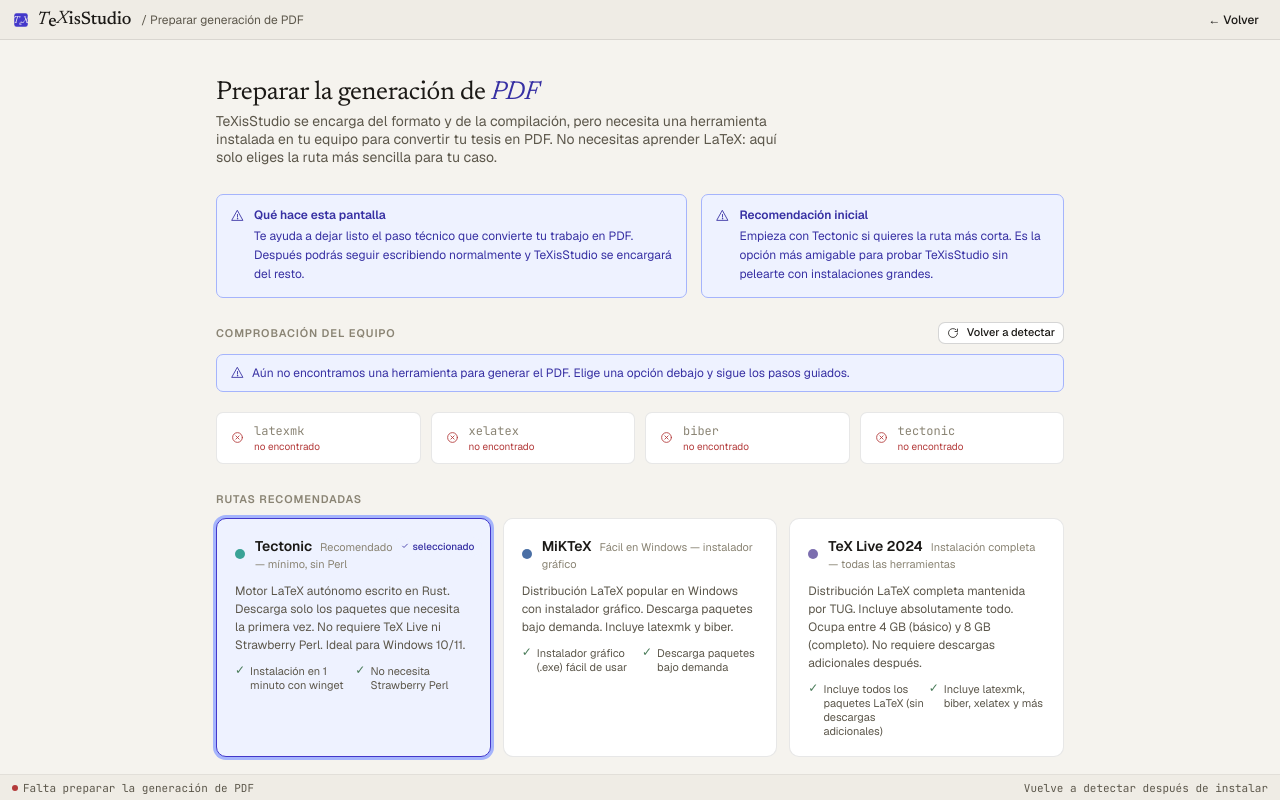
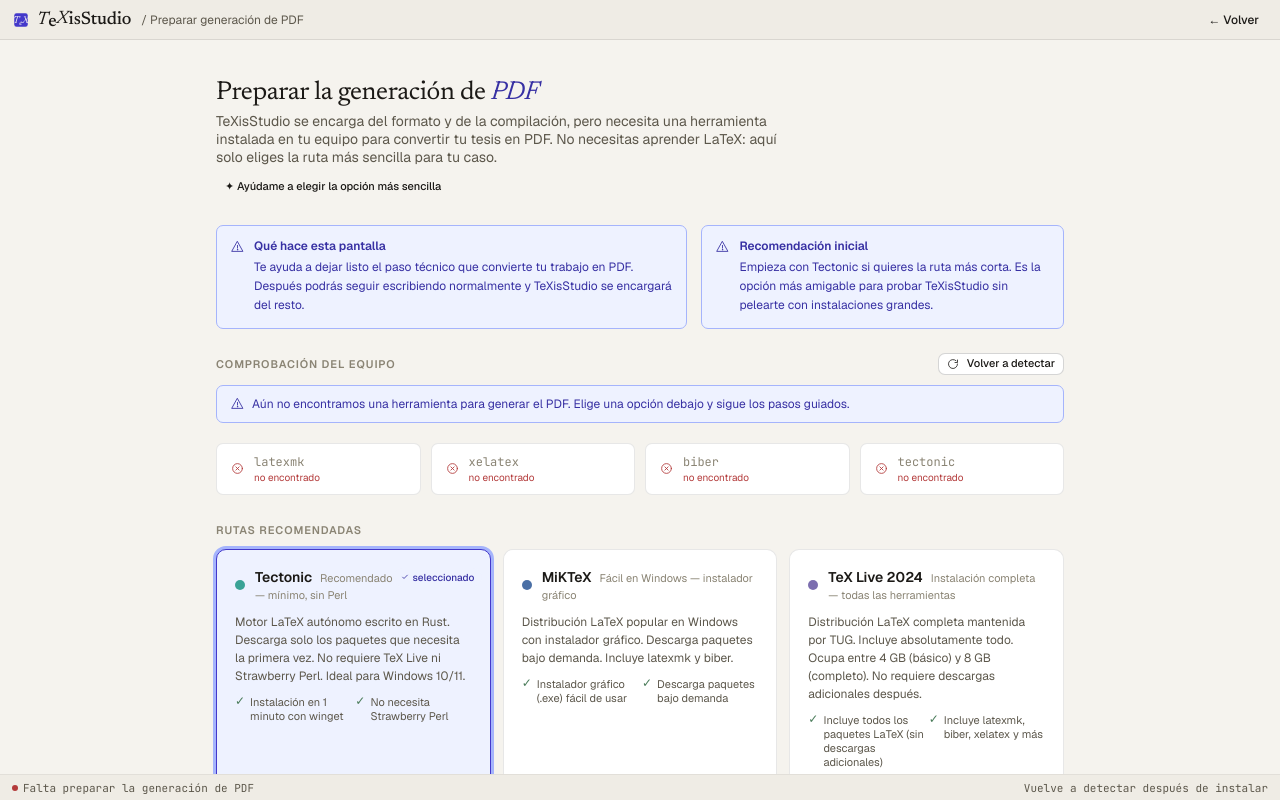
Before and after one commit to GonzaloAndDev/TeXisStudio, a React (Vite) app in the folder texis-app/: page /setup-latex in a window 1280 px wide. Built offline with nearby package versions, Linux system fonts and the light colour scheme.

Commit message:
feat(app): add contextual AI help to novice workflow

```diff
--- a/texis-app/src/components/AiAssistantPanel.tsx
+++ b/texis-app/src/components/AiAssistantPanel.tsx
@@ -5,7 +5,7 @@
  * Ningún cambio se aplica al documento sin confirmación explícita del usuario.
  */
 
-import { useRef, useState } from "react";
+import { useEffect, useRef, useState } from "react";
 import { useAiStore, type AiActionMode, type AiContextScope, type AiProvider } from "../stores/ai";
 import { sendAiMessage, buildErrorMessage } from "../services/aiService";
 import type { AiPendingAction } from "../stores/ai";
@@ -204,6 +204,13 @@
   const model = store.currentModel();
   const isConfigured = apiKey.trim().length > 0;
 
+  useEffect(() => {
+    if (store.draftInput) {
+      setInput(store.draftInput);
+      setTimeout(() => inputRef.current?.focus(), 0);
+    }
+  }, [store.draftInput]);
+
   async function handleSend() {
     if (!input.trim() || store.isLoading) return;
 
@@ -236,6 +243,7 @@
     }
 
     setInput("");
+    store.setDraftInput("");
 
     // Añadir el mensaje original (sin el contexto técnico) al historial visible
     store.addMessage(provider, { role: "user", content: input.trim(), timestamp: Date.now() });
--- a/texis-app/src/components/AiHelpButton.tsx
+++ b/texis-app/src/components/AiHelpButton.tsx
@@ -41,11 +41,8 @@
   function handleClick() {
     store.setUiContext({ activePanel: panel });
     store.setActionMode(mode);
+    store.setDraftInput(question);
     store.openPanel();
-    // Pre-cargar la pregunta en el historial como si el usuario la hubiera enviado
-    // Para que el usuario solo tenga que ver la respuesta, no reescribir la pregunta.
-    // Nota: no se envía automáticamente — el usuario confirma con Enter o el botón.
-    // Esto respeta el principio de que el usuario siempre tiene control.
   }
 
   if (variant === "chip") {
--- a/texis-app/src/stores/ai.ts
+++ b/texis-app/src/stores/ai.ts
@@ -132,6 +132,8 @@
   isPanelOpen: boolean;
   togglePanel: () => void;
   openPanel: () => void;
+  draftInput: string;
+  setDraftInput: (value: string) => void;
 
   // Notificación de cambio automático (AutoWithNotification)
   changeNotification: { description: string; timestamp: number } | null;
@@ -181,6 +183,8 @@
   isPanelOpen: false,
   togglePanel: () => set((s) => ({ isPanelOpen: !s.isPanelOpen })),
   openPanel: () => set({ isPanelOpen: true }),
+  draftInput: "",
+  setDraftInput: (draftInput) => set({ draftInput }),
 
   changeNotification: null,
   setChangeNotification: (n) =>
--- a/texis-app/src/views/LibraryView.tsx
+++ b/texis-app/src/views/LibraryView.tsx
@@ -13,6 +13,7 @@
 import { ProfileStatusBadge } from "../components/ProfileStatusBadge";
 import { fetchProfileCatalog, type CatalogProfile } from "../services/profileCatalog";
 import { CommunityProfileCard } from "../components/library/CommunityProfileCard";
+import { AiHelpButton } from "../components/AiHelpButton";
 
 // ── Catálogo de elementos ──────────────────────────────────────────────────────
 
@@ -1245,6 +1246,13 @@
           <button className="btn btn-sm" onClick={() => applyGuidedPreset("engineering")}>Ingeniería · IEEE</button>
           <button className="btn btn-sm" onClick={() => applyGuidedPreset("health")}>Salud · Vancouver</button>
           <button className="btn btn-sm" onClick={() => applyGuidedPreset("doctoral")}>Doctorado</button>
+          <AiHelpButton
+            panel="library_profiles"
+            mode="app_help"
+            label="Ayúdame a elegir perfil"
+            question="Estoy en la biblioteca de perfiles. ¿Cómo decido cuál me conviene si no encuentro una coincidencia exacta para mi institución o programa?"
+            variant="chip"
+          />
         </div>
 
         {/* Search bar */}
--- a/texis-app/src/views/SettingsView.tsx
+++ b/texis-app/src/views/SettingsView.tsx
@@ -2,6 +2,7 @@
 import { useNavigate, useParams } from "react-router-dom";
 import { useTranslation } from "react-i18next";
 import { TxAppbar, TxLogo, TxStatusbar } from "../components/Chrome";
+import { AiHelpButton } from "../components/AiHelpButton";
 import { IconSettings, IconBook, IconFolder, IconDownload } from "../components/Icons";
 import { SUPPORTED_LANGUAGES, SPELL_CHECK_LANGS } from "../i18n/index";
 import i18n, { registerDynamicLocale } from "../i18n/index";
@@ -963,6 +964,16 @@
         </button>
       </div>
 
+      <div style={{ marginBottom: 10 }}>
+        <AiHelpButton
+          panel="settings_vocabulary"
+          mode="app_help"
+          label="¿Qué vocabularios debería activar?"
+          question="Estoy en la sección de vocabularios de dominio. ¿Cómo elijo una combinación simple y útil para mi tesis si no sé qué instalar?"
+          variant="inline"
+        />
+      </div>
+
       {catalogError && (
         <div style={{ color: "var(--build-err)", fontSize: "var(--fs-xs)", marginBottom: 10 }}>
           {catalogError}
--- a/texis-app/src/views/SetupLatexView.tsx
+++ b/texis-app/src/views/SetupLatexView.tsx
@@ -8,6 +8,7 @@
 import {
   IconCheck, IconChevronR, IconErr, IconRefresh, IconWarn,
 } from "../components/Icons";
+import { AiHelpButton } from "../components/AiHelpButton";
 import { api } from "../lib/tauri";
 import { useSettingsStore } from "../stores/settings";
 import type { LatexInfo } from "../types";
@@ -443,6 +444,15 @@
               TeXisStudio se encarga del formato y de la compilación, pero necesita una herramienta instalada en tu equipo para convertir tu tesis en PDF.
               No necesitas aprender LaTeX: aquí solo eliges la ruta más sencilla para tu caso.
             </p>
+            <div style={{ marginTop: 10 }}>
+              <AiHelpButton
+                panel="setup_latex"
+                mode="app_help"
+                label="Ayúdame a elegir la opción más sencilla"
+                question="Estoy en la pantalla para preparar la generación de PDF. ¿Cuál opción me conviene más si solo quiero empezar a compilar mi tesis sin meterme a detalles técnicos?"
+                variant="ghost"
+              />
+            </div>
           </div>
 
           <div style={{ display: "grid", gridTemplateColumns: "1.3fr 1fr", gap: 14, marginBottom: 24 }}>
```
